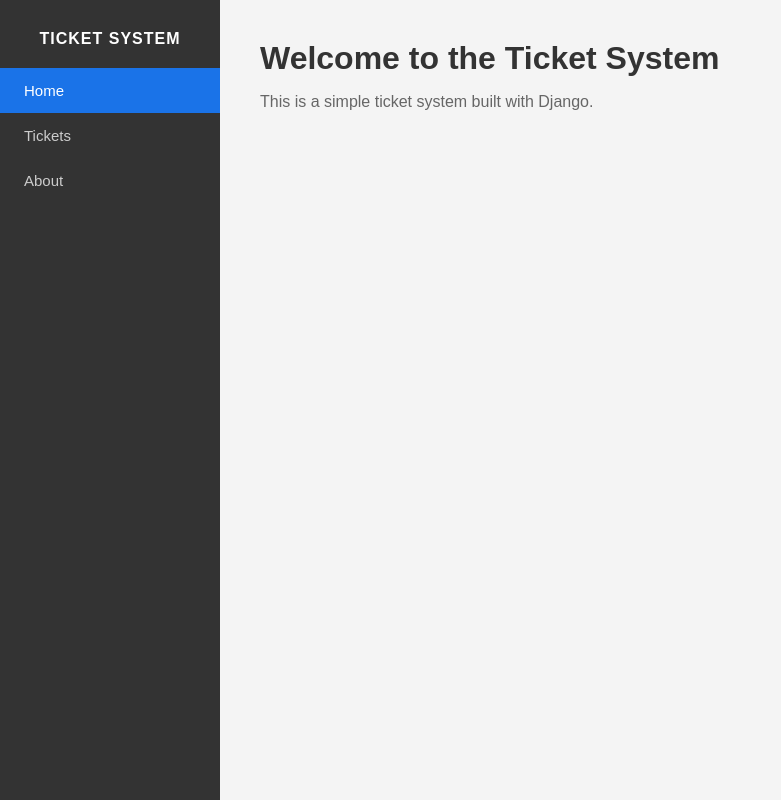
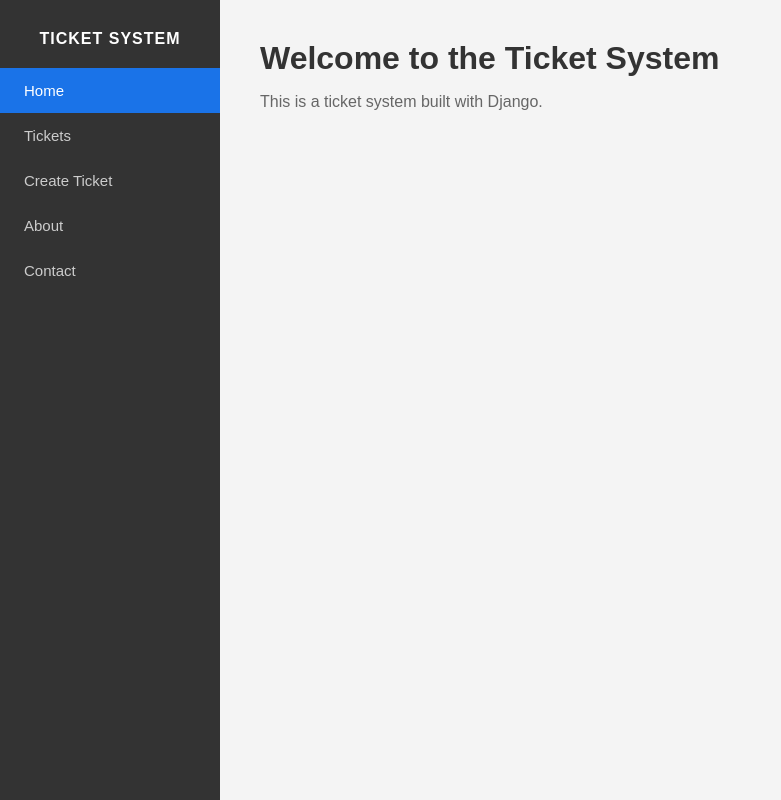
Before and after one commit to GhosTzRider/HF2-Ticket-system, a Django app: page / in a window 1280 px wide. Shown: the whole page, without its empty margins (0-781 px from the left). Run offline with Django 5.2, Linux system fonts and the light colour scheme.

Commit message:
Reintroduce README with project details and requirements; update home page links

```diff
--- a/HF2_Ticket_system/TS/templates/home.html
+++ b/HF2_Ticket_system/TS/templates/home.html
@@ -14,13 +14,15 @@
         <ul>
             <li><a href="/" class="active">Home</a></li>
             <li><a href="/tickets/">Tickets</a></li>
+            <li><a href="/create/">Create Ticket</a></li>
             <li><a href="/about/">About</a></li>
+            <li><a href="/contact/">Contact</a></li>
         </ul>
     </nav>
 
     <main class="content">
         <h1>Welcome to the Ticket System</h1>
-        <p>This is a simple ticket system built with Django.</p>
+        <p>This is a ticket system built with Django.</p>
     </main>
 
 </body>
```
Also changed, not shown: README.md (renamed from HF2_Ticket_system/README.md).
